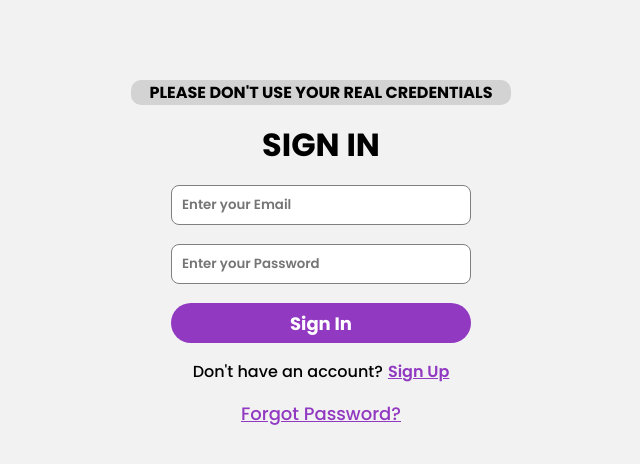
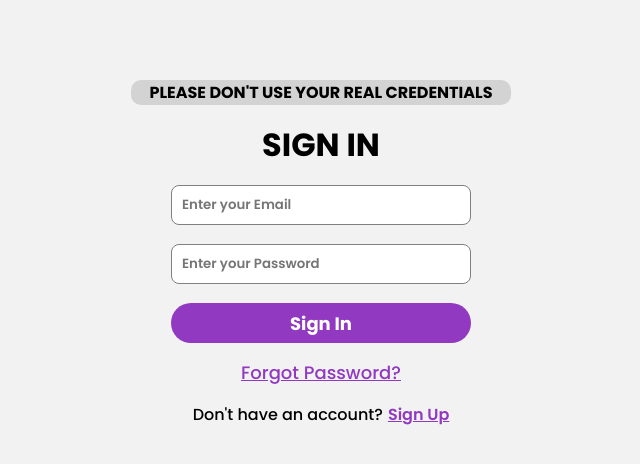
Before and after one commit to fistty/firebase-auth-react-app, a React (Create React App) app: page / in a window 1280 px wide. Shown: the top 464 px of the page, without its empty margins (319-959 px from the left). Built offline with nearby package versions, Linux system fonts and the light colour scheme; no server answers.

Commit message:
Update SignIn.jsx

```diff
--- a/src/components/SignIn.jsx
+++ b/src/components/SignIn.jsx
@@ -88,17 +88,20 @@ export function SignIn({ setMessage, showEmail }) {
         <button className="sign-in-button">Sign In</button>
       </form>
       <div className="adds">
+        <Link className="sign-in__adds-second" to={ROUTES.FORGOT_PASSWORD}>
+          Forgot Password?
+        </Link>
         <p className="signin__adds-first">
           Don't have an account?
           <button className="signin__adds-first-button">
-            <Link className="signin__adds_first-link adds-sign" to={ROUTES.SIGN_UP}>
+            <Link
+              className="signin__adds_first-link adds-sign"
+              to={ROUTES.SIGN_UP}
+            >
               Sign Up
             </Link>
           </button>
         </p>
-        <Link className="sign-in__adds-second" to={ROUTES.FORGOT_PASSWORD}>
-          Forgot Password?
-        </Link>
       </div>
     </div>
   );
```
